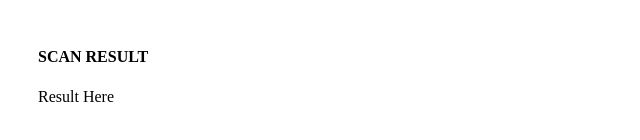
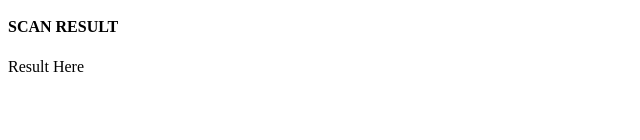
Before and after one commit to 0-codelife-0/qr_scanner, a plain HTML site: page index.html in a window 1280 px wide. Shown: the part 206-346 px from the top of the page, without its empty margins (0-640 px from the left). Drawn offline with Linux system fonts and the light colour scheme.

Commit message:
Update index.html

```diff
--- a/index.html
+++ b/index.html
@@ -17,7 +17,7 @@
   </div>
 </div>
 <div class="row">
-  <div class="col" style="padding:30px;">
+  <div class="col">
     <h4>SCAN RESULT</h4>
     <div id="result">Result Here</div>
   </div>
```
